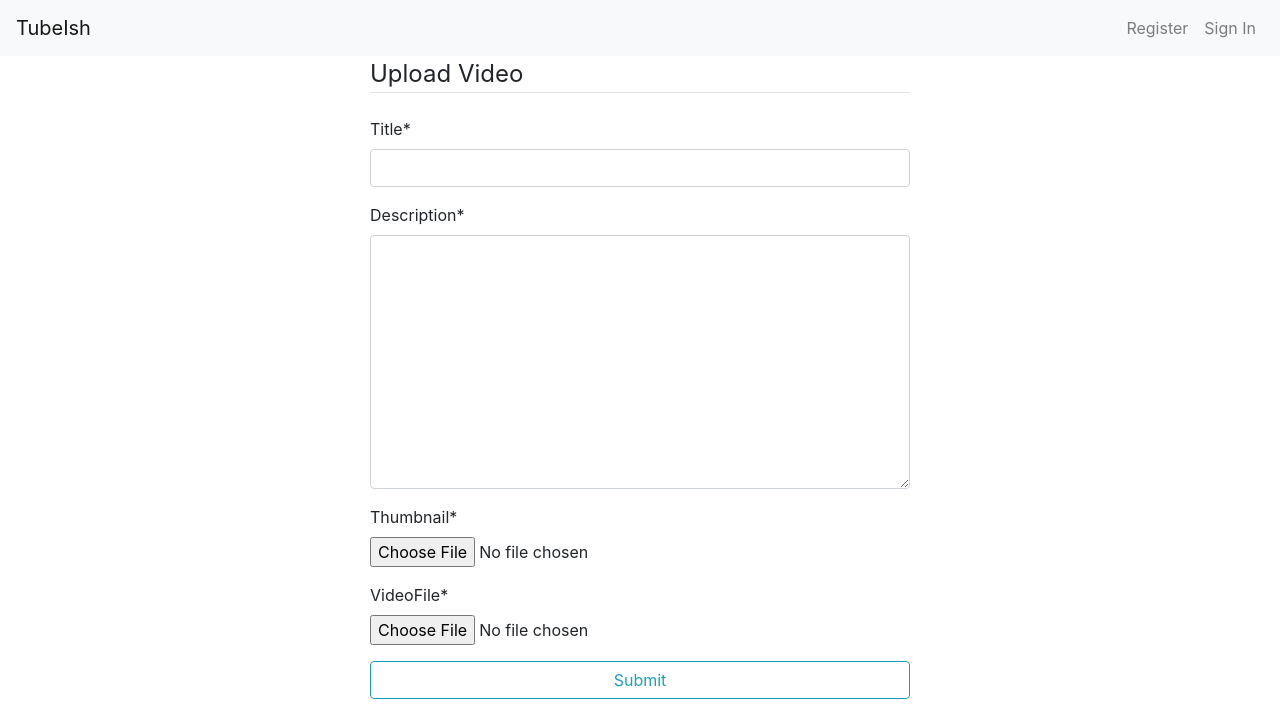
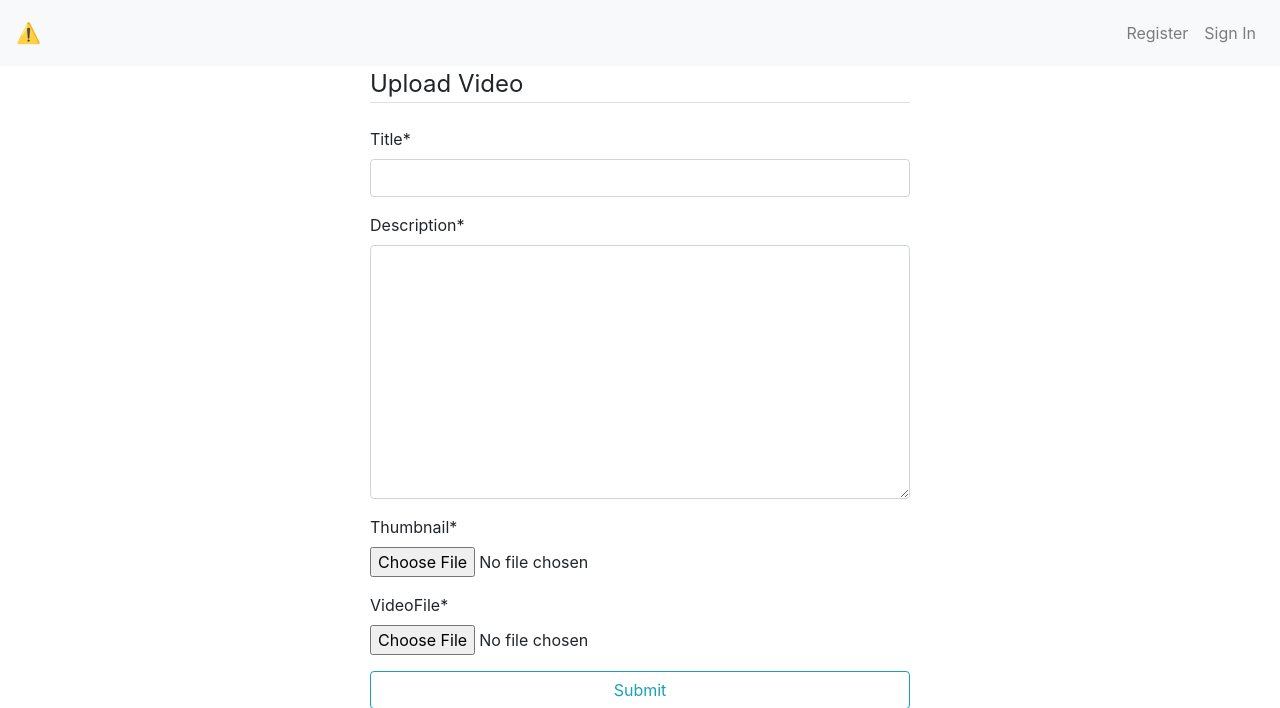
Before and after one commit to HenryJrA/videotubeish, a Django app: page /videos/create/ in a window 1280 px wide. Shown: the top 708 px of the page. Run offline with Django 3.2, Linux system fonts and the light colour scheme; some libraries are stand-ins or nearby versions.

Commit message:
css navbar

```diff
--- a/main_app/templates/videos/navigation.html
+++ b/main_app/templates/videos/navigation.html
@@ -1,5 +1,6 @@
 <nav class="navbar navbar-expand-lg navbar-light bg-light">
-    <a class="navbar-brand" href="{% url 'index' %}">TubeIsh</a>
+    <a class="navbar-brand" href="{% url 'index' %}"><script src="https://unpkg.com/@lottiefiles/lottie-player@latest/dist/lottie-player.js"></script>
+<lottie-player src="https://assets8.lottiefiles.com/packages/lf20_8jrvtzps.json"  background="transparent"  speed="1"  style="width: 40px; height: 40px;"  loop  autoplay></lottie-player></a>
     <button class="navbar-toggler" type="button" data-toggle="collapse" data-target="#navbarSupportedContent" aria-controls="navbarSupportedContent" aria-expanded="false" aria-label="Toggle navigation">
       <span class="navbar-toggler-icon"></span>
     </button>
```
